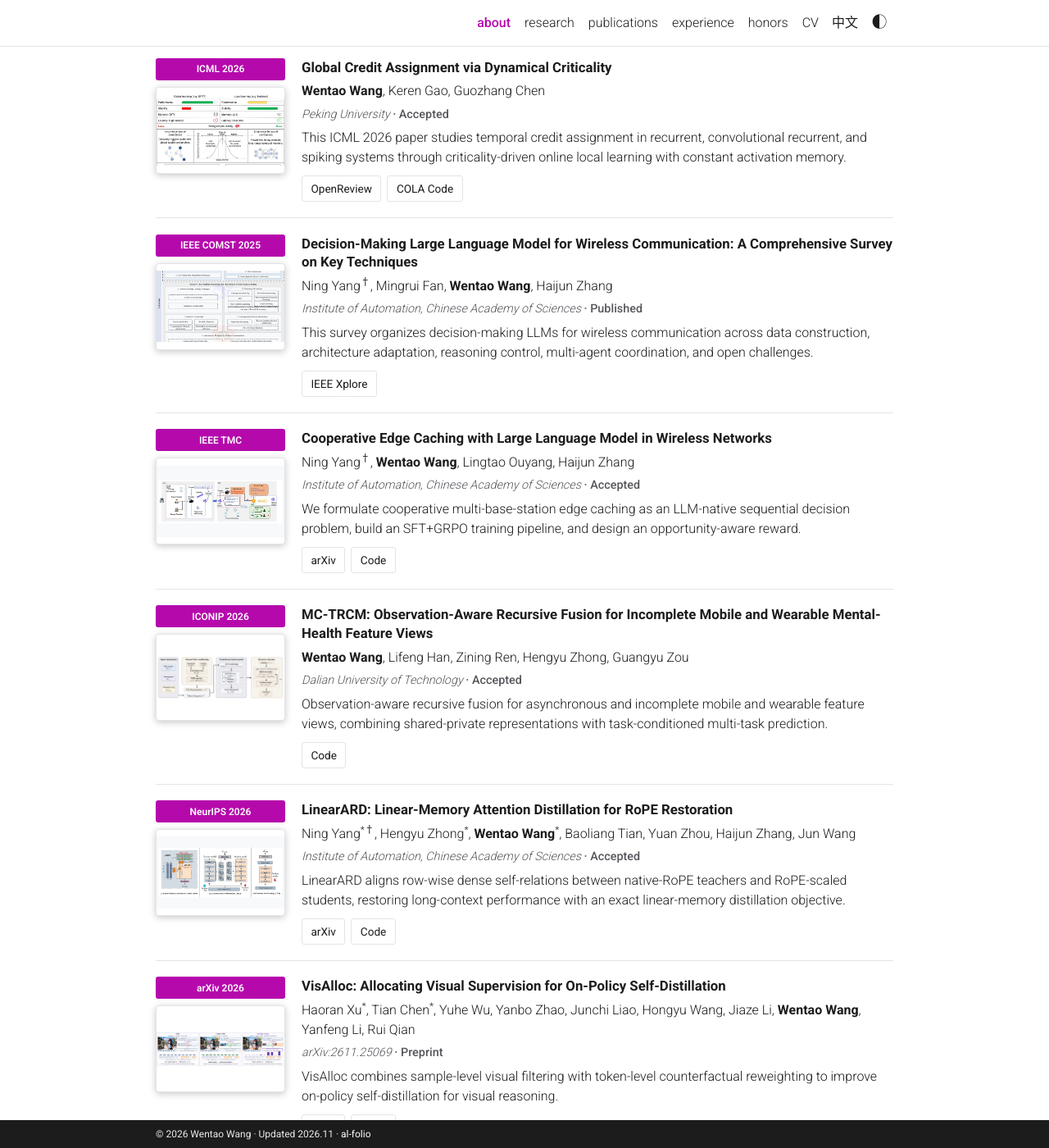
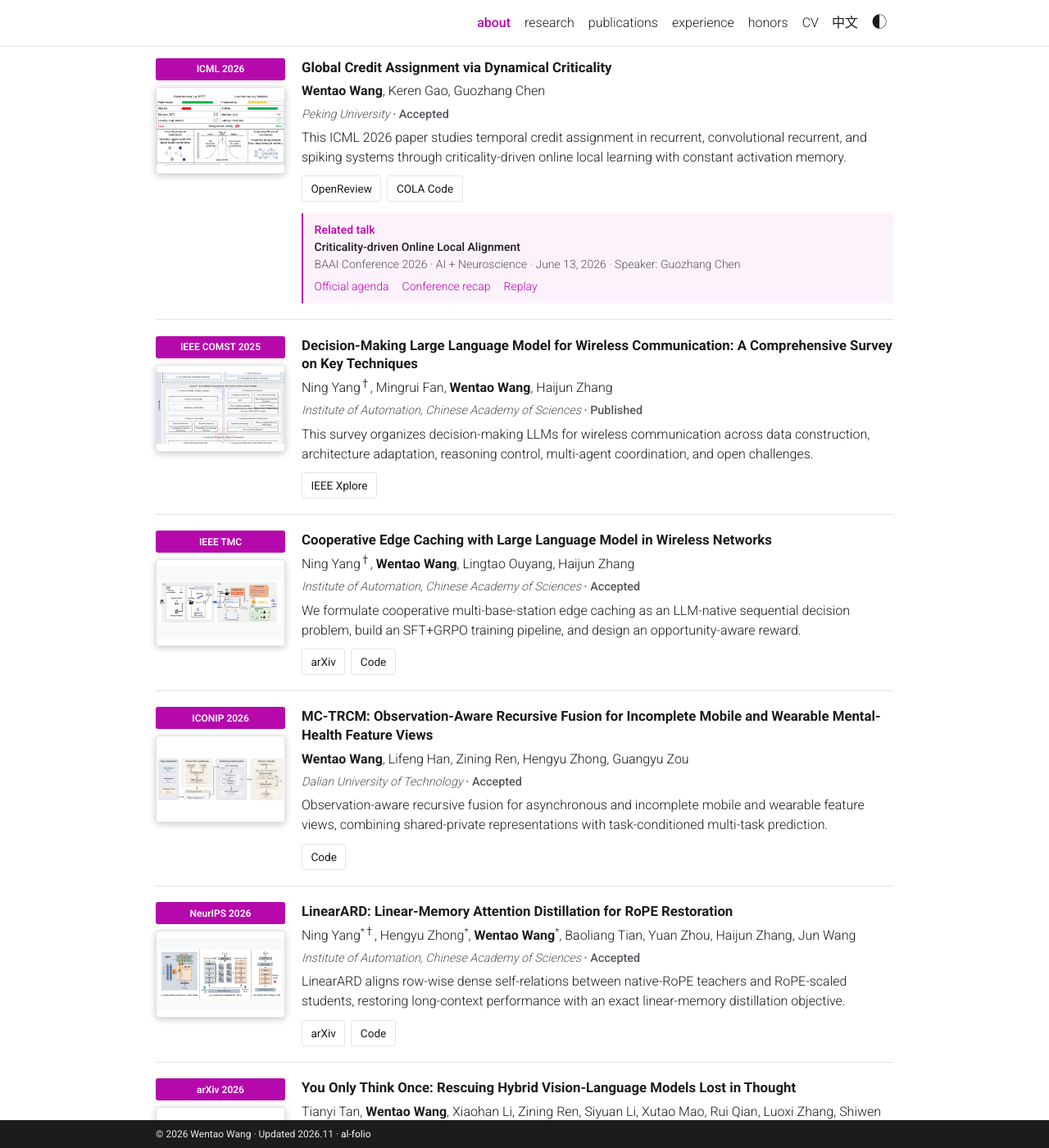
Before and after one commit to Botwwt/Botwwt.github.io, a Jekyll site: the page built from _pages/about.md, in a window 1280 px wide and 1400 px high, scrolled down 1108 px. Shown: the whole window at 82% size. Built offline with Jekyll 4.4.1, drawn with Linux system fonts in a browser that asks for light colours; some of the changed text lies outside the part shown.

Commit message:
Add BAAI talk and YOTO publication with Figure 2

```diff
--- a/_data/profile.yml
+++ b/_data/profile.yml
@@ -51,6 +51,8 @@ labels:
     figure: View research figure
     publications_note: Published and accepted work, preprints, and manuscripts under review.
     authorship_note: "* Equal contribution · † Advisor listed first"
+    related_talk: Related talk
+    speaker: Speaker
     publication_details: Full publication details
     contributions: Research & contributions
     phd_detail: Incoming Ph.D. (2027 entry) · College of Future Technology
@@ -110,6 +112,8 @@ labels:
     figure: 查看研究示意图
     publications_note: 汇集已发表、已录用成果、预印本及在审论文，并标注当前状态。
     authorship_note: "* 共同一作 · † 导师一作"
+    related_talk: 相关报告
+    speaker: 主讲
     publication_details: 查看完整论文信息
     contributions: 研究内容与个人贡献
     phd_detail: 2027年入学直博生 · 未来技术学院
--- a/_data/publications.yml
+++ b/_data/publications.yml
@@ -50,6 +50,33 @@ items:
     label:
       en: COLA Code
       zh: COLA 代码
+  talks:
+  - title:
+      en: Criticality-driven Online Local Alignment
+      zh: 临界驱动型在线局部比对
+    event:
+      en: BAAI Conference 2026 · AI + Neuroscience
+      zh: 2026 北京智源大会 · AI + Neuroscience 论坛
+    date_iso: '2026-06-13'
+    date:
+      en: June 13, 2026
+      zh: 2026 年 6 月 13 日
+    speaker:
+      en: Guozhang Chen
+      zh: 陈国璋
+    links:
+    - url: https://2026.baai.ac.cn/schedule
+      label:
+        en: Official agenda
+        zh: 官方日程
+    - url: https://hub.baai.ac.cn/view/55652
+      label:
+        en: Conference recap
+        zh: 会议回顾
+    - url: https://event.baai.ac.cn/live/1033
+      label:
+        en: Replay
+        zh: 报告回放
   venue: ICML 2026
 - id: wireless-llm-survey
   section: journal
@@ -245,6 +272,36 @@ items:
       zh: 代码
   venue: NeurIPS 2026
   title_url: https://arxiv.org/abs/2604.00004
+- id: yoto
+  section: preprint
+  selected: false
+  venue: arXiv 2026
+  badge:
+    en: arXiv 2026 | Preprint
+    zh: arXiv 2026 | 预印本
+  title: 'You Only Think Once: Rescuing Hybrid Vision-Language Models Lost in Thought'
+  title_url: https://arxiv.org/abs/2611.28100
+  image: /images/publications/yoto.png
+  thumbnail: /images/publications/thumbnails/yoto.png
+  alt: 'YOTO Figure 2: the failure head stops a looping thought and retains a successful thought on two MathVision problems.'
+  authors:
+    en: Tianyi Tan, <strong>Wentao Wang</strong>, Xiaohan Li, Zining Ren, Siyuan Li, Xutao Mao, Rui Qian, Luoxi Zhang, Shiwen Ni
+    zh: Tianyi Tan, <strong>Wentao Wang</strong>, Xiaohan Li, Zining Ren, Siyuan Li, Xutao Mao, Rui Qian, Luoxi Zhang, Shiwen Ni
+  meta:
+    home:
+      en: arXiv:2611.28100
+      zh: arXiv:2611.28100
+    full:
+      en: arXiv:2611.28100
+      zh: arXiv:2611.28100
+  summary:
+    en: YOTO combines probe-weighted direct-answer voting with at most one failure-monitored reasoning attempt to improve visual reasoning in hybrid vision-language models, keeping the model weights frozen.
+    zh: YOTO 将探针加权的直接回答投票与至多一次、带失败监测的推理结合，在冻结模型权重的条件下提升混合视觉语言模型的视觉推理效果。
+  links:
+  - url: https://arxiv.org/abs/2611.28100
+    label:
+      en: arXiv
+      zh: arXiv
 - id: visalloc
   section: preprint
   selected: false
--- a/_includes/academic-publications.html
+++ b/_includes/academic-publications.html
@@ -32,6 +32,18 @@
         <div class="paper-links">
           {% for link in paper.links %}<a href="{{ link.url | relative_url }}">{{ link.label[lang] }}</a>{% endfor %}
         </div>
+        {% if paper.talks %}
+        <aside class="paper-talks" aria-label="{{ t.related_talk }}">
+          <p class="talk-label">{{ t.related_talk }}</p>
+          {% for talk in paper.talks %}
+          <p class="talk-title">{{ talk.title[lang] }}</p>
+          <p class="talk-meta">{{ talk.event[lang] }} · <time datetime="{{ talk.date_iso }}">{{ talk.date[lang] }}</time> · {{ t.speaker }}: {{ talk.speaker[lang] }}</p>
+          <div class="talk-links">
+            {% for link in talk.links %}<a href="{{ link.url }}">{{ link.label[lang] }}</a>{% endfor %}
+          </div>
+          {% endfor %}
+        </aside>
+        {% endif %}
         {% if page.publications_only and paper.bullets %}
         <details class="paper-details">
           <summary>{{ t.contributions }}</summary>
--- a/assets/css/academic.css
+++ b/assets/css/academic.css
@@ -488,6 +488,39 @@ html[lang="en"] .navbar-nav a:not(:last-child) {
   margin-top: .85rem;
 }
 
+.paper-talks {
+  margin-top: .85rem;
+  padding: .65rem .85rem;
+  border-inline-start: 2px solid var(--global-theme-color);
+  border-radius: 0 3px 3px 0;
+  background: var(--global-tint-color);
+  font-size: .875rem;
+}
+
+.paper-talks p {
+  margin: 0;
+}
+
+.talk-label {
+  color: var(--global-theme-color);
+  font-weight: 500;
+}
+
+.talk-title {
+  font-weight: 500;
+}
+
+.talk-meta {
+  color: var(--global-text-color-light);
+}
+
+.talk-links {
+  display: flex;
+  flex-wrap: wrap;
+  gap: .25rem 1rem;
+  margin-top: .35rem;
+}
+
 summary {
   color: var(--global-theme-color);
   cursor: pointer;
```
Also changed, not shown: docs/HOMEPAGE.md (+5 -1 lines), images/publications/thumbnails/yoto.png (added), images/publications/yoto.png (added).
